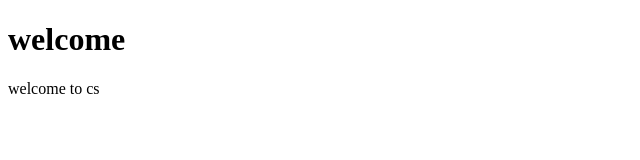
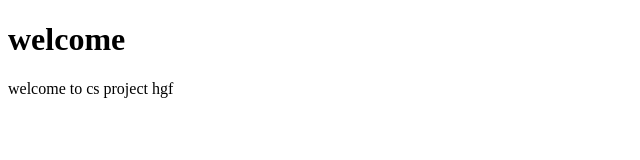
Before and after one commit to Shareek340/GitTutorials-1, a plain HTML site: page RapidApplicationDevelopment/Module/index.html in a window 1280 px wide. Shown: the full height of the page, 0-640 px from the left. Drawn offline with Linux system fonts and the light colour scheme.

Commit message:
changed by branch

```diff
--- a/RapidApplicationDevelopment/Module/index.html
+++ b/RapidApplicationDevelopment/Module/index.html
@@ -6,7 +6,7 @@
 <body>
 
 <h1>welcome</h1>
-<p>welcome to cs</p>
+<p>welcome to cs project hgf</p>
 
 </body>
 </html>
```
